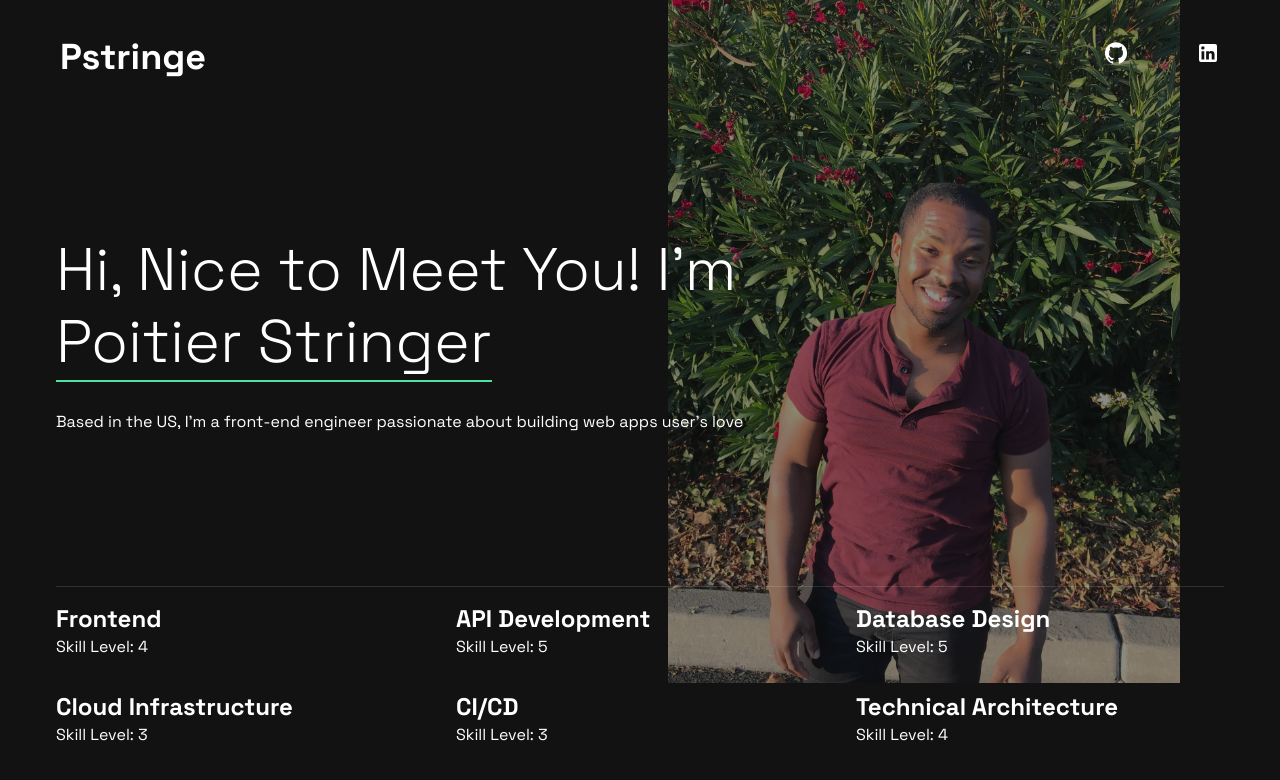
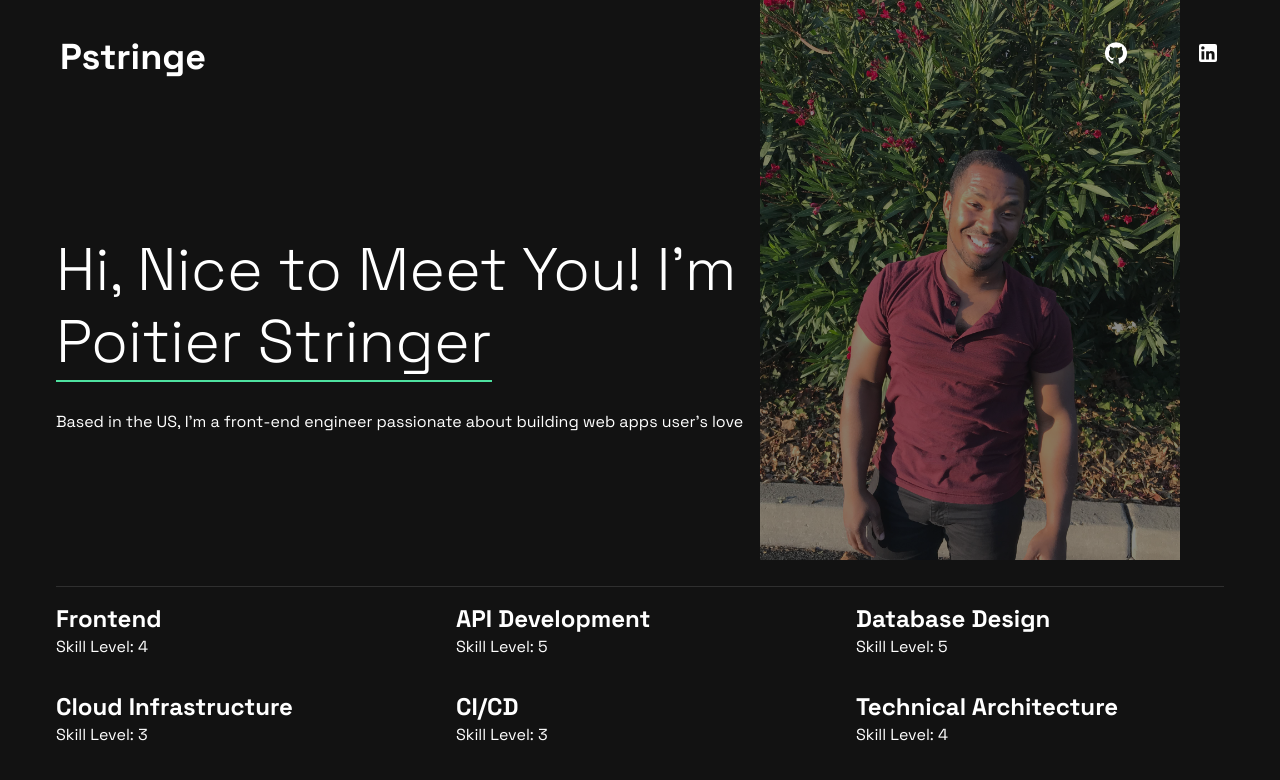
Before and after one commit to pstringe/pstringe.github.io, a React (Create React App) app: page / in a window 1280 px wide. Shown: the top 780 px of the page. Built offline with nearby package versions, Linux system fonts and the light colour scheme.

Commit message:
constrain image height

```diff
--- a/src/components/Greeting.js
+++ b/src/components/Greeting.js
@@ -27,6 +27,7 @@ const styles = {
         right: 100,
         top: '0',
         maxWidth: '40%',
+        maxHeight: '70vh',
         zIndex: '-1',
         opacity: '0.5',
     },
```
